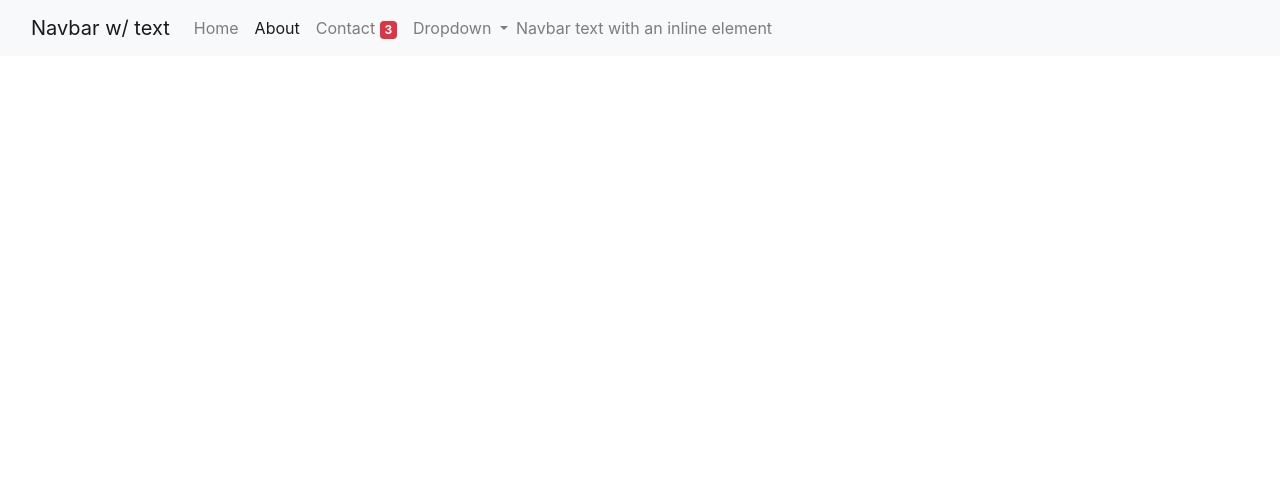
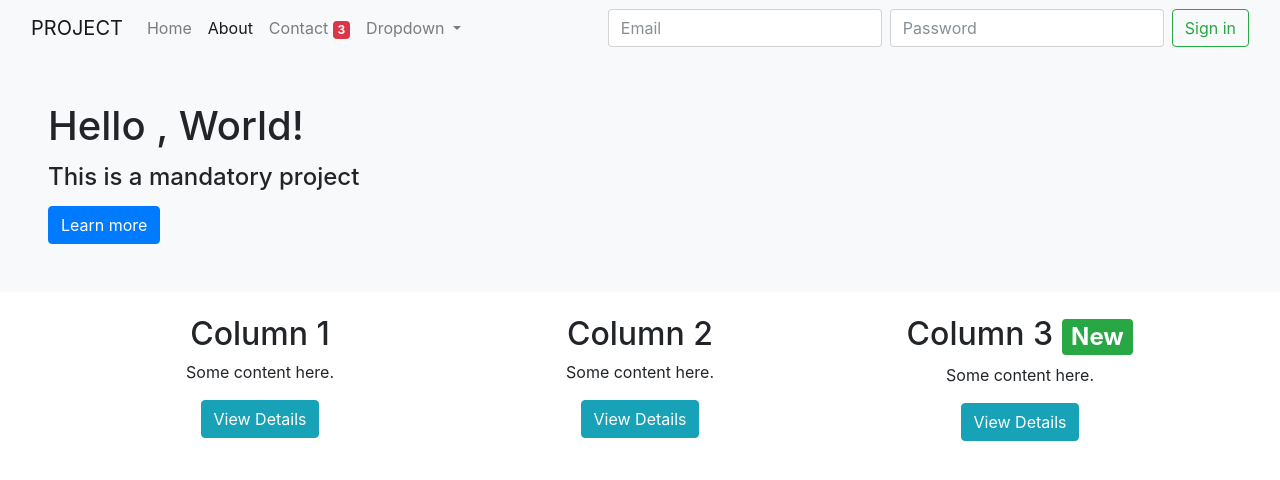
Before and after one commit to arasirunga/Bootcamp, a plain HTML site: page Week2/day4/bootstrapveg.html in a window 1280 px wide. Drawn offline with nearby package versions, Linux system fonts and the light colour scheme.

Commit message:
day4 navbarfinal

```diff
--- a/Week2/day4/bootstrapveg.html
+++ b/Week2/day4/bootstrapveg.html
@@ -5,16 +5,22 @@
   <meta name="viewport" content="width=device-width, initial-scale=1.0">
   <title>Document</title>
 <link rel="stylesheet" href="https://maxcdn.bootstrapcdn.com/bootstrap/4.0.0-beta/css/bootstrap.min.css" integrity="sha384-/Y6pD6FV/Vv2HJnA6t+vslU6fwYXjCFtcEpHbNJ0lyAFsXTsjBbfaDjzALeQsN6M" crossorigin="anonymous">
- </head>
+
+ <script src="https://code.jquery.com/jquery-3.2.1.slim.min.js"></script>
+<script src="https://cdnjs.cloudflare.com/ajax/libs/popper.js/1.11.0/umd/popper.min.js"></script>
+<script src="https://maxcdn.bootstrapcdn.com/bootstrap/4.0.0-beta/js/bootstrap.min.js"></script>
+
+
+</head>
   <body>
     <nav class="navbar navbar-expand-lg navbar-light bg-light">
   <div class="container-fluid">
-    <a class="navbar-brand" href="#">Navbar w/ text</a>
+    <a class="navbar-brand" href="#">PROJECT</a>
     <button class="navbar-toggler" type="button" data-bs-toggle="collapse" data-bs-target="#navbarText" aria-controls="navbarText" aria-expanded="false" aria-label="Toggle navigation">
       <span class="navbar-toggler-icon"></span>
     </button>
     <div class="collapse navbar-collapse" id="navbarText">
-      <ul class="navbar-nav me-auto mb-2 mb-lg-0">
+      <ul class="navbar-nav mr-auto">
         <li class="nav-item">
           <a class="nav-link" href="#">Home</a>
         </li>
@@ -35,14 +41,53 @@
 
         </li>
       </ul>
-      <span class="navbar-text">
-        Navbar text with an inline element
-      </span>
+      <form class="form-inline my-2 my-lg-0">
+        <input class="form-control mr-sm-2" type="Email" placeholder="Email">
+      </form>
+  <form class="form-inline my-2 my-lg-0">
+        <input class="form-control mr-sm-2" type="Password" placeholder="Password">
+        <button class="btn btn-outline-success my-2 my-sm-0" type="submit">Sign in</button>
+      </form>
+
+
     </div>
   </div>
 </nav>
+<!-- Jumbotron -->
+  <div class="p-5 bg-light">
+    <h1 class="mb-3">Hello , World!</h1>
+    <h4 class="mb-3">This is a mandatory project</h4>
+    <a class="btn btn-primary" href="" role="button">Learn more</a>
+  </div>
+<!-- Jumbotron -->
 
   </body>
+<div class="container my-4">
+  <div class="row">
 
+    <!-- Column 1 -->
+    <div class="col-md-4 text-center">
+      <h2>Column 1</h2>
+      <p>Some content here.</p>
+      <button class="btn btn-info btn-md">
+        <i class="fas fa-info-circle"></i> View Details
+      </button>
+    </div>
+     <div class="col-md-4 text-center">
+      <h2>Column 2</h2>
+      <p>Some content here.</p>
+      <button class="btn btn-info btn-md">
+        <i class="fas fa-info-circle"></i> View Details
+      </button>
+    </div>
+    <div class="col-md-4 text-center">
+      <h2>
+        Column 3 <span class="badge badge-success">New</span>
+      </h2>
+      <p>Some content here.</p>
+      <button class="btn btn-info btn-md">
+        <i class="fas fa-info-circle"></i> View Details
+      </button>
+    </div>
 </body>
 </html>
```
